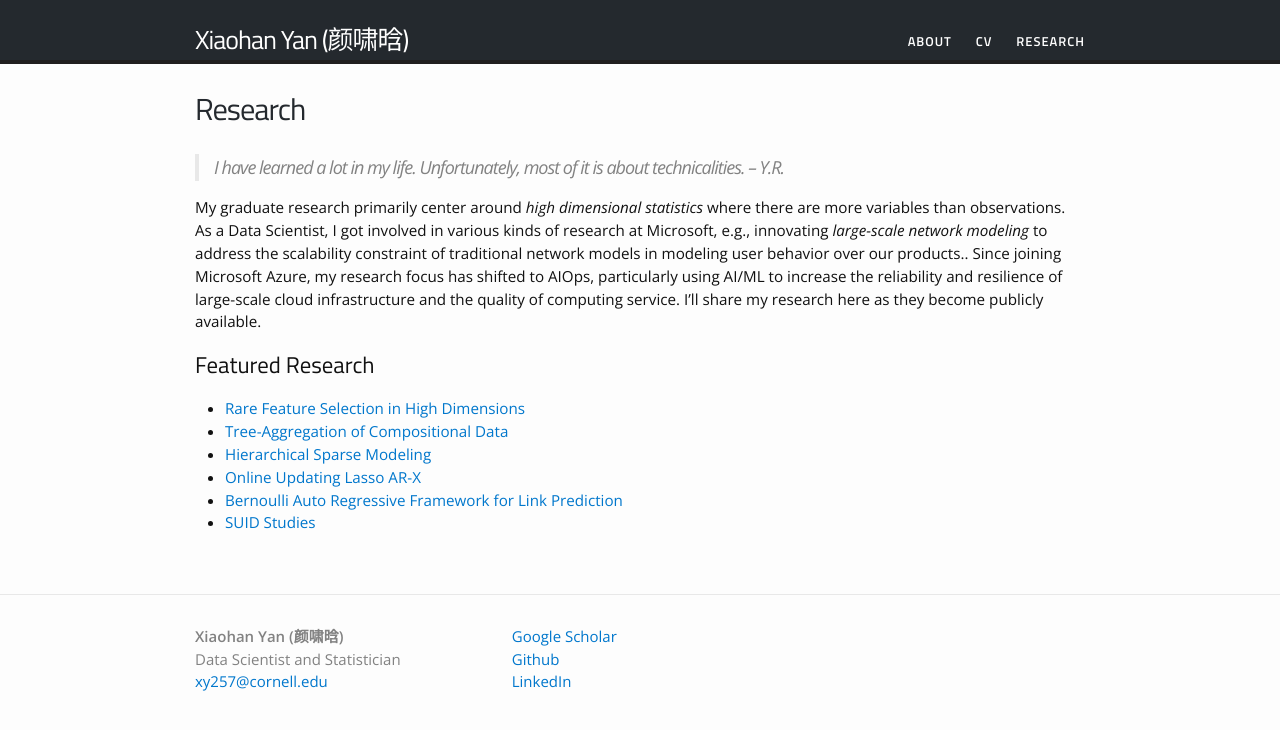
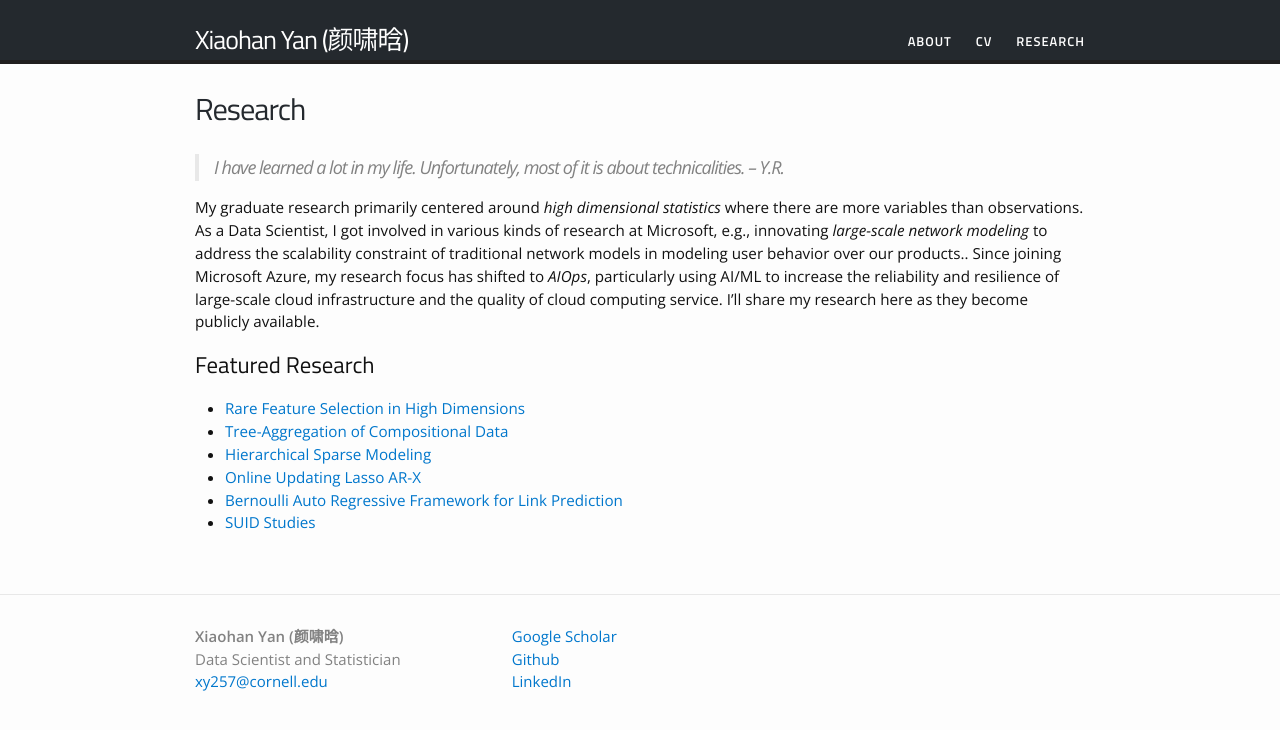
Before and after one commit to yanxht/yanxht.github.io, a Jekyll site: the page built from research.md, in a window 1280 px wide. Shown: the top 730 px of the page. Built offline with Jekyll 4.4.1, drawn with Linux system fonts in a browser that asks for light colours.

Commit message:
correct a few typos

```diff
--- a/research.md
+++ b/research.md
@@ -9,7 +9,7 @@
 > I have learned a lot in my life. Unfortunately, most of it is about technicalities.
 > -- <cite>Y.R.</cite>
 
-My graduate research primarily center around *high dimensional statistics* where there are more variables than observations. As a Data Scientist, I got involved in various kinds of research at Microsoft, e.g., innovating *large-scale network modeling* to address the scalability constraint of traditional network models in modeling user behavior over our products.. Since joining Microsoft Azure, my research focus has shifted to AIOps, particularly using AI/ML to increase the reliability and resilience of large-scale cloud infrastructure and the quality of computing service. I'll share my research here as they become publicly available.
+My graduate research primarily centered around *high dimensional statistics* where there are more variables than observations. As a Data Scientist, I got involved in various kinds of research at Microsoft, e.g., innovating *large-scale network modeling* to address the scalability constraint of traditional network models in modeling user behavior over our products.. Since joining Microsoft Azure, my research focus has shifted to *AIOps*, particularly using AI/ML to increase the reliability and resilience of large-scale cloud infrastructure and the quality of cloud computing service. I'll share my research here as they become publicly available.
 
 ## Featured Research
 - [Rare Feature Selection in High Dimensions](https://yanxht.github.io/research/rare/)
```
Also changed, not shown: about.md (+6 -4 lines).
